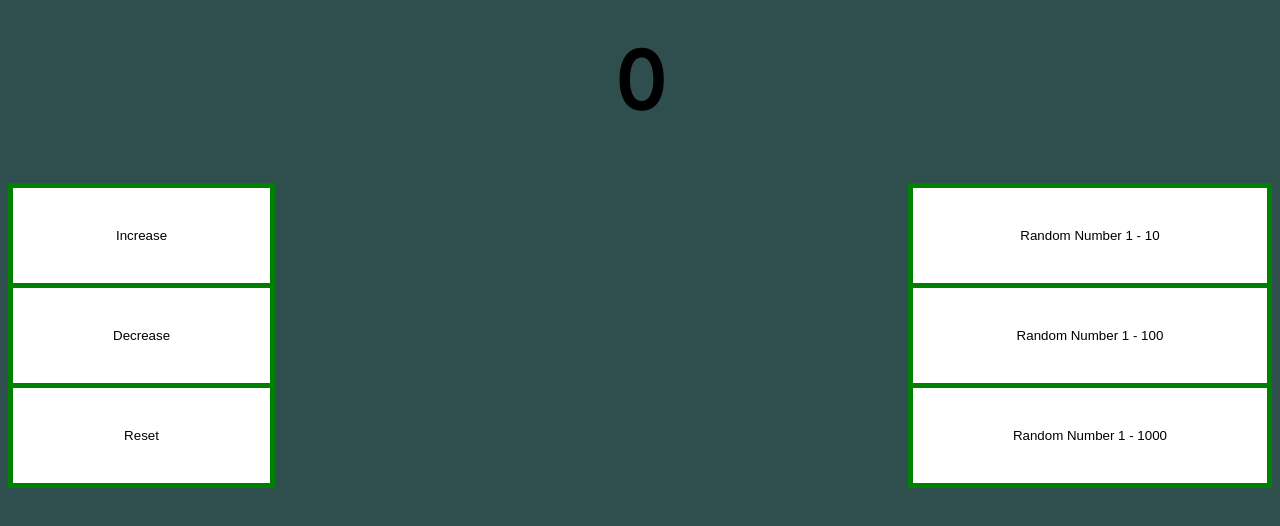
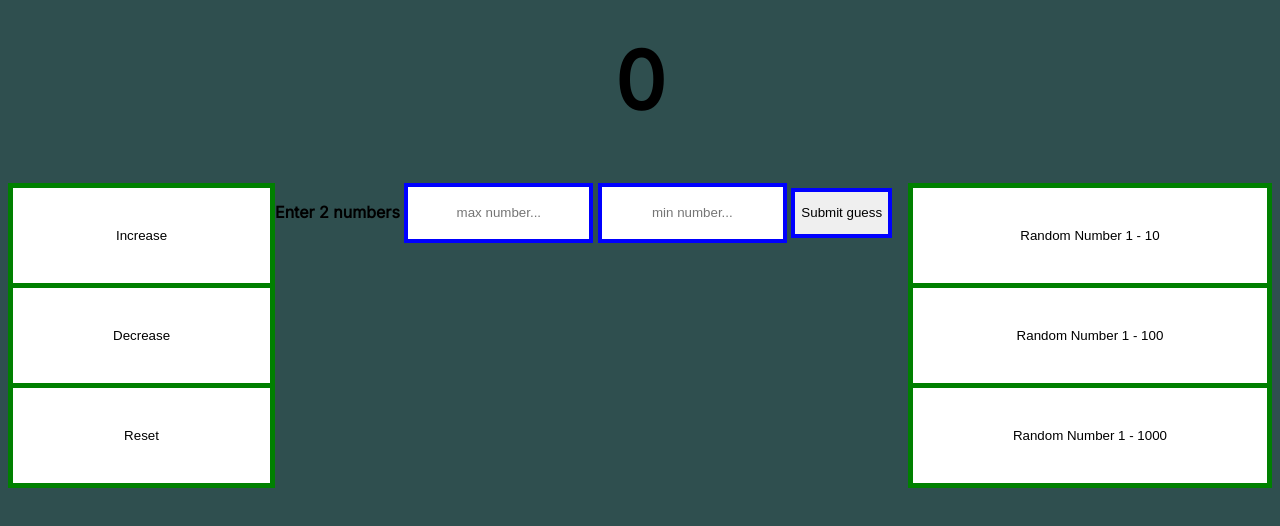
Before and after one commit to Realm9758/countinggame, a plain HTML site: page countinggame/index.html in a window 1280 px wide. Shown: the part 90-616 px from the top of the page. Drawn offline with Linux system fonts and the light colour scheme.

Commit message:
range numbers

```diff
--- a/countinggame/app.js
+++ b/countinggame/app.js
@@ -5,6 +5,7 @@ let counterPlusElem = document.querySelector('.counter-plus');
 let counterPlusRand1 = document.querySelector('.counter-rand1');
 let counterPlusRand2 = document.querySelector('.counter-rand2');
 let counterPlusRand3 = document.querySelector('.counter-rand3');
+let counterPlusRand4 = document.querySelector('.counter-rand4');
 
 let count = 0;
 updateDisplay();
@@ -36,6 +37,16 @@ counterPlusRand3.addEventListener("click",()=>{
     count+=y;
     updateDisplay();
 });
+counterPlusRand4.addEventListener("click",()=>{
+  var max = document.getElementById('guessFieldMax').value;
+  var min = document.getElementById('guessFieldMin').value;
+  var i = Math.floor(Math.random() * (max - min + 1) + min); // The maximum is inclusive and the minimum is inclusive
+  count+=i;
+  updateDisplay();
+});
+
+
+
 function updateDisplay(){
     counterDisplayElem.innerHTML = count;
 };
--- a/countinggame/index.html
+++ b/countinggame/index.html
@@ -24,6 +24,13 @@
             <button class="counter-rand2">Random Number 1 - 100</button>
             <button class="counter-rand3">Random Number 1 - 1000</button>
             </div>
+            <div class="counter-rand4">
+    <label for="guessField"><strong>Enter 2 numbers </strong></label>
+    <input type = "text" id = "guessFieldMax" placeholder="max number..." class = "guessField">
+    <input type = "text" id = "guessFieldMin" placeholder="min number..." class = "guessField">
+    <input type = "submit" value = "Submit guess"
+           class = "counter-rand4" id = "submitguess">
+</div>
 
         </body>
 </html>
--- a/countinggame/style.css
+++ b/countinggame/style.css
@@ -33,6 +33,21 @@ button:hover{
   float:left;
   padding-bottom: 10rem;
 }
+div input{
+  border: blue solid 4px;
+  text-align: center;
+  height: 50px;
+
+}
+#submitguess{
+  cursor: pointer;
+  transition: 0.2s;
+}
+
+#submitguess:hover{
+  background-color: lightblue;
+}
+
 .btn-group button {
   background-color: white; /* Green background */
   border: 5px solid green; /* Green border */
```
